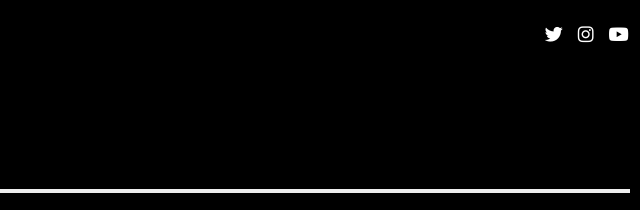
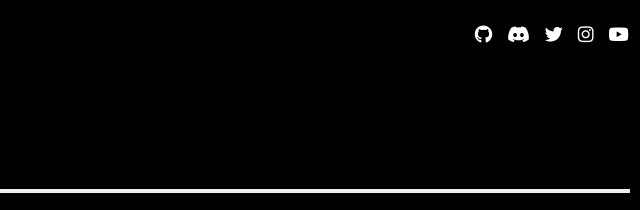
Before and after one commit to ykfile/HP, a plain HTML site: page works.html in a window 1280 px wide. Shown: the top 210 px of the page, 600-1240 px from the left. Drawn offline with nearby package versions, Linux system fonts and the light colour scheme.

Commit message:
Update works.html

```diff
--- a/works.html
+++ b/works.html
@@ -22,6 +22,8 @@
 <!--/#menubar_hdr-->
 
 <div id="header-icon">
+<a href="#"><i class="fab fa-github"></i></a>
+<a href="#"><i class="fab fa-discord"></i></a>
 <a href="#"><i class="fab fa-twitter"></i></a>
 <a href="#"><i class="fab fa-instagram"></i></a>
 <a href="#"><i class="fab fa-youtube"></i></a>
```
